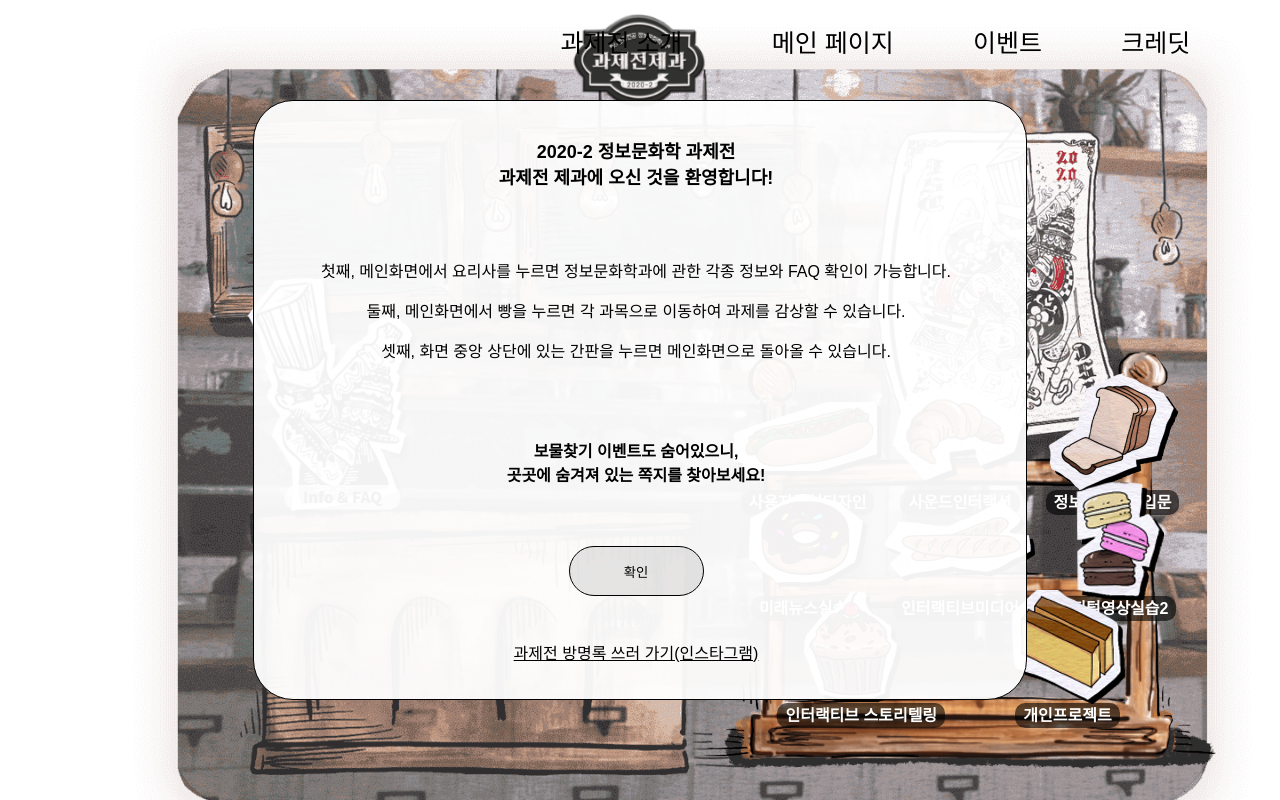
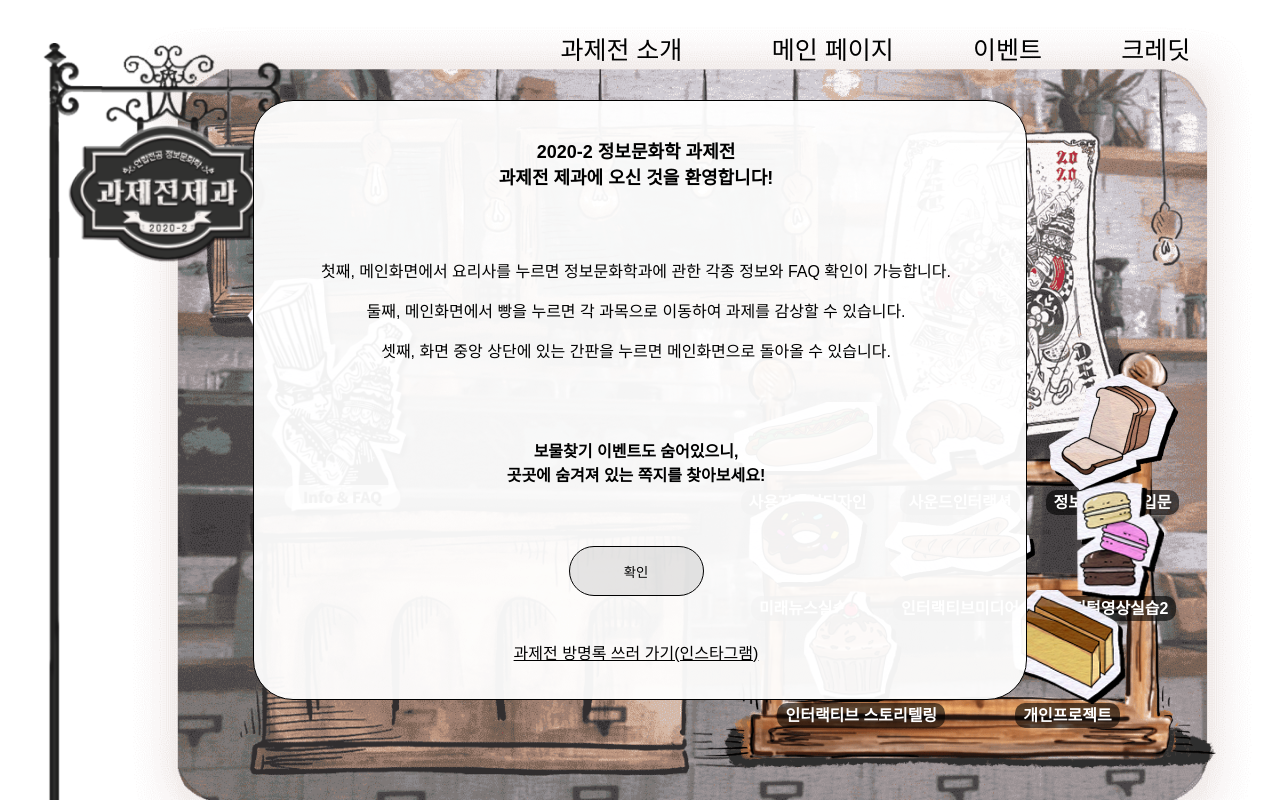
Before and after one commit to isc-exhibition/exhibition-web, a React (Create React App) app: page /main in a window 1280 px wide. Built offline with nearby package versions, Linux system fonts and the light colour scheme.

Commit message:
:art: add header to mainpage

```diff
--- a/src/pages/MainPage/MainPage.tsx
+++ b/src/pages/MainPage/MainPage.tsx
@@ -7,6 +7,8 @@ import mobileMainBackgroundImage from '../../assets/background/mobile_background
 import desktopMainBackgroundImage from '../../assets/background/desktop_background.png';
 import UseMediaQuery from '../../customHooks/UseMediaQuery';
 import Header from '../../components/Header/Header';
+import Navbar from '../../components/Navbar/Navbar';
+import LogoStand from '../../components/LogoStand/LogoStand';
 
 function MainPage() {
   const isDeviceWidthWideAsDesktop = UseMediaQuery('(min-width: 800px)');
@@ -21,7 +23,14 @@ function MainPage() {
         <InfoNpc />
         <SubjectList />
       </div>
-      <Header />
+      {isDeviceWidthWideAsDesktop
+        ? (
+          <>
+            <Navbar />
+            <LogoStand />
+          </>
+        )
+        : <Header />}
 
     </>
   );
```
